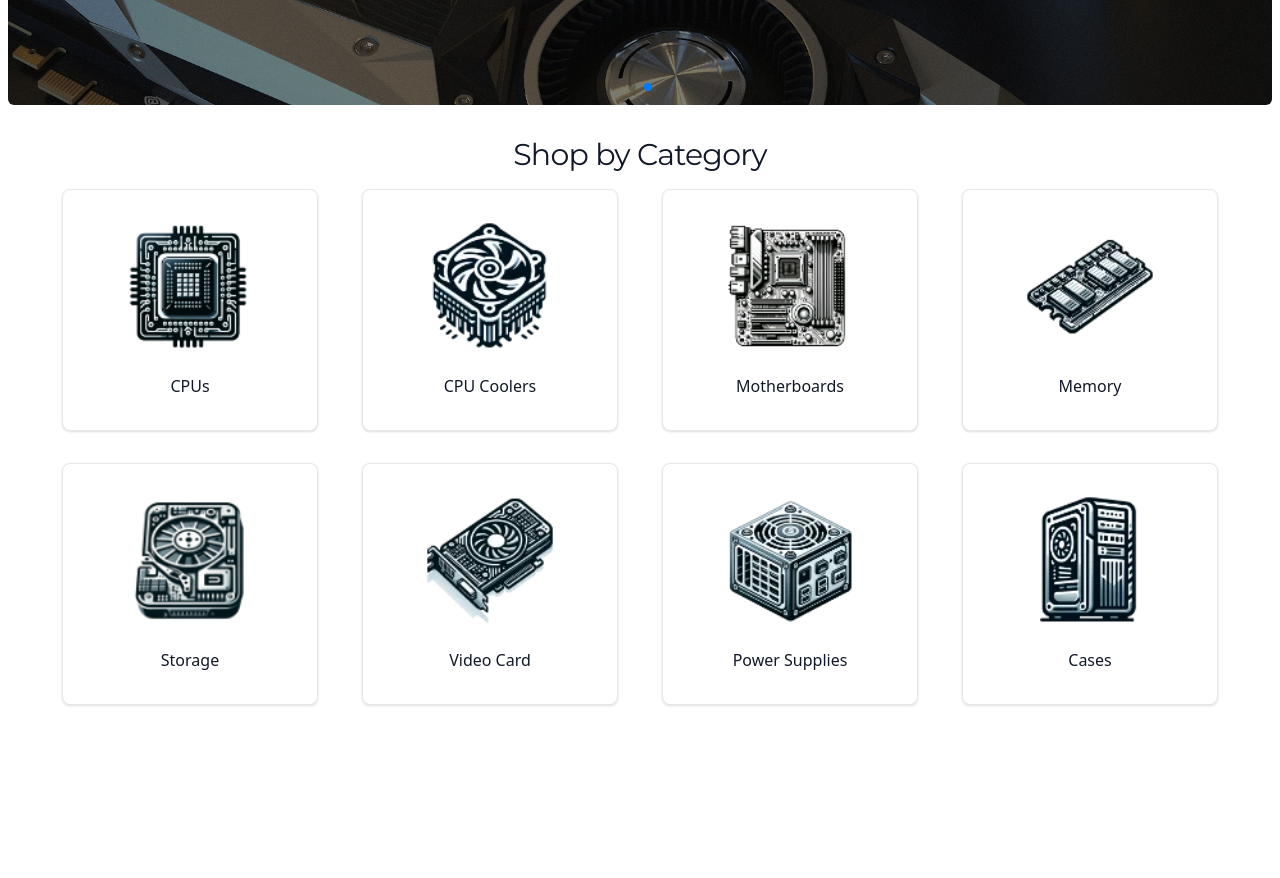
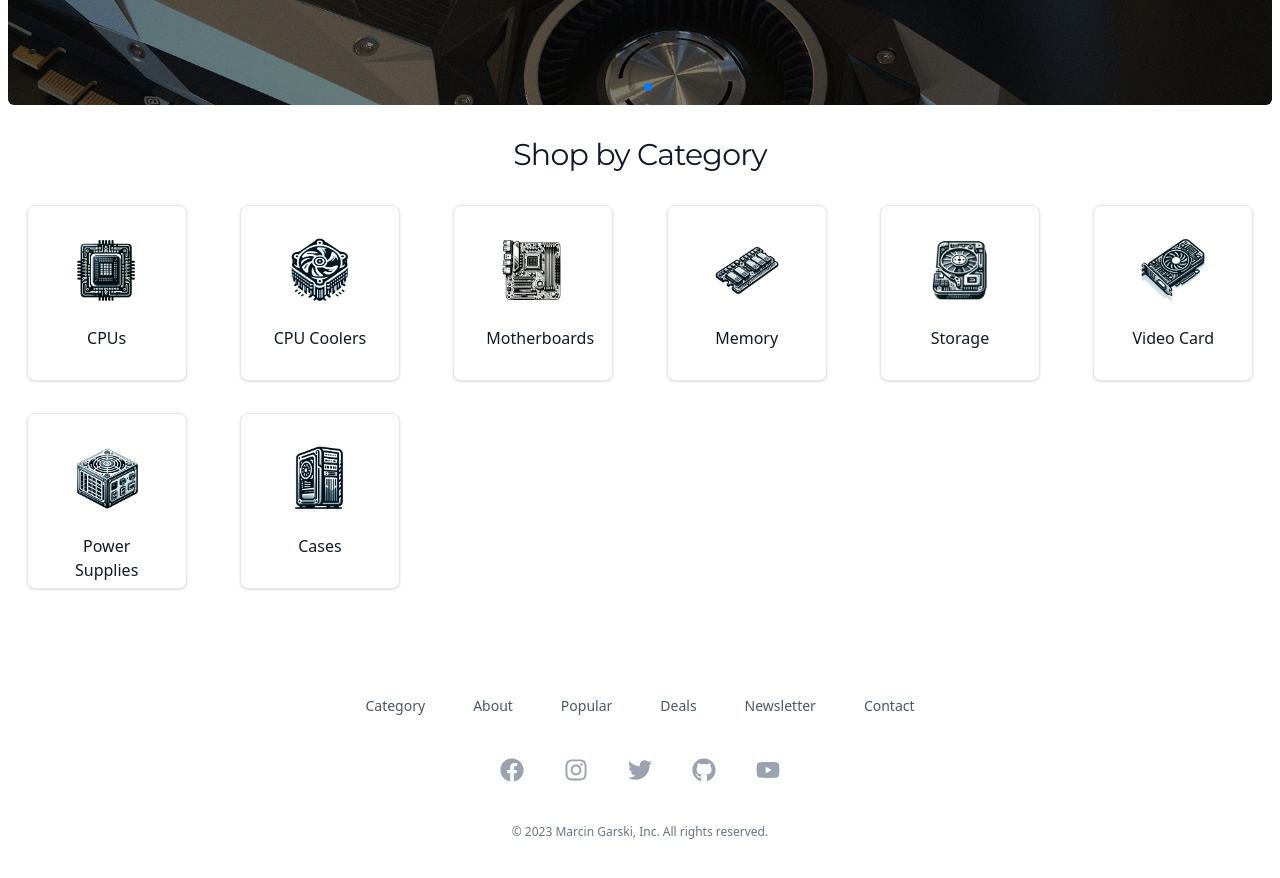
Before and after one commit to margsoftbf/Terabit-Supply, a Next.js app: page / in a window 1280 px wide. Shown: the part 520-1398 px from the top of the page. Before the commit the page ends 1233 px from the top, so only its background shows below. Built offline with nearby package versions, Linux system fonts and the light colour scheme.

Commit message:
Add footer

```diff
--- a/package.json
+++ b/package.json
@@ -17,6 +17,7 @@
     "next": "14.0.4",
     "react": "^18",
     "react-dom": "^18",
+    "react-icons": "^4.12.0",
     "react-redux": "^9.0.2",
     "react-scroll": "^1.9.0",
     "swiper": "^11.0.5"
--- a/src/components/Category.tsx
+++ b/src/components/Category.tsx
@@ -3,21 +3,21 @@ import { categoriesData } from '../data/data';
 
 const Category = () => {
 	return (
-		<div className='text-center mt-8 max-w-6xl m-auto' id='categories'>
+		<div className='text-center mt-8 max-w-8xl m-auto' id='categories'>
 			<h2 className='text-xl font-medium tracking-tight text-gray-900 sm:text-3xl my-4 font-montserrat'>
 				Shop by Category
 			</h2>
-			<div className='grid grid-cols-1 sm:grid-cols-2 gap-x-4 gap-y-8 sm:gap-x-16 lg:grid-cols-4 m-2 justify-items-center'>
+			<div className='mt-8 grid grid-cols-2 sm:grid-cols-3 md:grid-cols-4 lg:grid-cols-5 xl:grid-cols-6 2xl:grid-cols-8 gap-x-4 gap-y-8 sm:gap-x-4 m-2 justify-items-center'>
 				{categoriesData.map((category) => (
 					<Link
-						className='w-64 flex flex-col rounded-lg bg-white text-center border shadow hover:bg-ownGray focus-visible:outline focus-visible:outline-2 focus-visible:outline-offset-2 transition duration-300 ease-in-out'
+						className='w-40 h-44 flex flex-col rounded-lg bg-white text-center border shadow hover:bg-ownGray focus-visible:outline focus-visible:outline-2 focus-visible:outline-offset-2 transition duration-300 ease-in-out '
 						key={category.id}
 						href={`/category/${category.id}`}
 					>
 						<div className='flex flex-1 flex-col p-8'>
 							<img
 								src={category.imageUrl}
-								className='mx-auto h-32 w-32 flex-shrink-0'
+								className='mx-auto h-16 w-16 flex-shrink-0'
 								alt=''
 							/>
 							<h3 className='mt-6 text-md font-medium text-gray-900'>
--- /dev/null
+++ b/src/components/Footer.tsx
@@ -0,0 +1,46 @@
+import { footerNavigation } from '@/data/data';
+import React from 'react';
+
+const Footer = () => {
+	return (
+		<footer className='bg-white'>
+			<div className='mx-auto max-w-7xl overflow-hidden px-6 py-20 sm:py-24 lg:px-8'>
+				<nav
+					className='-mb-6 columns-2 sm:flex sm:justify-center sm:space-x-12'
+					aria-label='Footer'
+				>
+					{footerNavigation.main.map((item) => (
+						<div key={item.name} className='pb-6'>
+							<a
+								href={item.href}
+								className='text-sm leading-6 text-gray-600 hover:text-gray-900'
+							>
+								{item.name}
+							</a>
+						</div>
+					))}
+				</nav>
+				<div className='mt-10 flex justify-center space-x-10'>
+					{footerNavigation.social.map((item) => {
+						const IconComponent = item.icon;
+						return (
+							<a
+								key={item.name}
+								href={item.href}
+								className='text-gray-400 hover:text-gray-500'
+							>
+								<span className='sr-only'>{item.name}</span>
+								<IconComponent className='h-6 w-6' aria-hidden='true' />
+							</a>
+						);
+					})}
+				</div>
+				<p className='mt-10 text-center text-xs leading-5 text-gray-500'>
+					&copy; 2023 Marcin Garski, Inc. All rights reserved.
+				</p>
+			</div>
+		</footer>
+	);
+};
+
+export default Footer;
--- a/src/data/data.tsx
+++ b/src/data/data.tsx
@@ -952,3 +952,48 @@ export const reviewsProduct = {
 		},
 	],
 };
+
+import {
+	FaFacebook,
+	FaInstagram,
+	FaTwitter,
+	FaGithub,
+	FaYoutube,
+} from 'react-icons/fa';
+export const footerNavigation = {
+	main: [
+		{ name: 'Category', href: '#' },
+		{ name: 'About', href: '#' },
+		{ name: 'Popular', href: '#' },
+		{ name: 'Deals', href: '#' },
+		{ name: 'Newsletter', href: '#' },
+		{ name: 'Contact', href: '#' },
+	],
+	social: [
+		{
+			name: 'Facebook',
+			href: '#',
+			icon: FaFacebook,
+		},
+		{
+			name: 'Instagram',
+			href: '#',
+			icon: FaInstagram,
+		},
+		{
+			name: 'Twitter',
+			href: '#',
+			icon: FaTwitter,
+		},
+		{
+			name: 'GitHub',
+			href: '#',
+			icon: FaGithub,
+		},
+		{
+			name: 'YouTube',
+			href: '#',
+			icon: FaYoutube,
+		},
+	],
+};
--- a/src/pages/_app.tsx
+++ b/src/pages/_app.tsx
@@ -4,6 +4,7 @@ import { Provider } from 'react-redux';
 import { store } from '../store/store';
 import '../styles/globals.css';
 import Navbar from '../components/Navbar';
+import Footer from '@/components/Footer';
 
 const MyApp = ({ Component, pageProps }: AppProps) => {
 	return (
@@ -12,10 +13,11 @@ const MyApp = ({ Component, pageProps }: AppProps) => {
 				<title>Terabit Supply PC Shop</title>
 				<meta name='description' content='Terabit Supply PC Shop' />
 				<link rel='icon' href='/favicon.ico' />
-				<meta httpEquiv="Content-Language" content="en" />
+				<meta httpEquiv='Content-Language' content='en' />
 			</Head>
 			<Navbar />
 			<Component {...pageProps} />
+			<Footer />
 		</Provider>
 	);
 };
```
Also changed, not shown: 1 other file (tests, documents, lock files or other folders).
